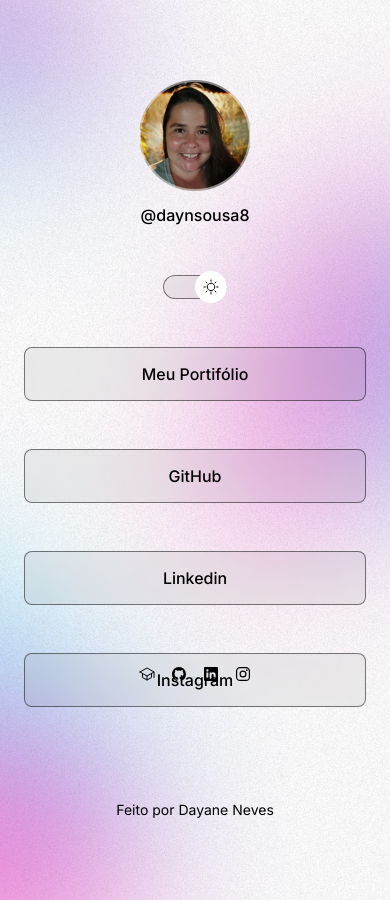
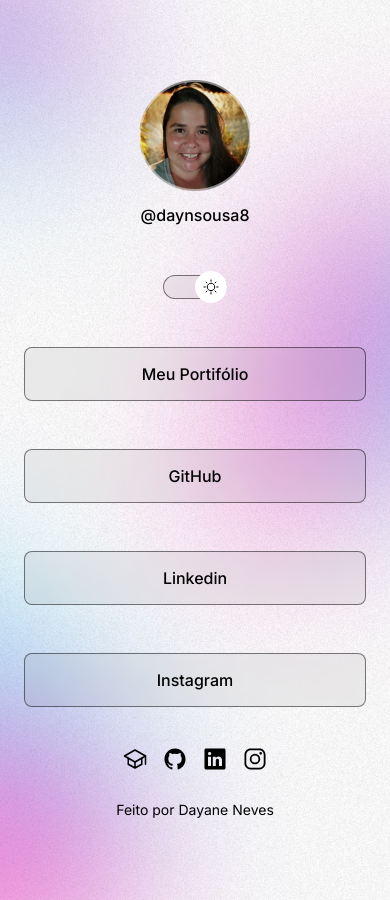
Before and after one commit to Daysousa/Projeto, a plain HTML site: page index.html in a window 390 px wide. Drawn offline with nearby package versions, Linux system fonts and the light colour scheme.

Commit message:
tweak on social links

```diff
--- a/style.css
+++ b/style.css
@@ -152,7 +152,6 @@ ul li a:hover {
   font-size: 24px;
 
   position: absolute;
-  top: 77%;
   left: 50%;
   transform: translateX(-50%);
   z-index: 1;
@@ -182,9 +181,9 @@ footer {
   }
 
   }
-@media (max-width: 768px) {
+@media (max-width: 700px) {
   #social-links{
-    font-size: 16px;
+    font-size: 24px;
   }
 }
 /* animation*/
```
